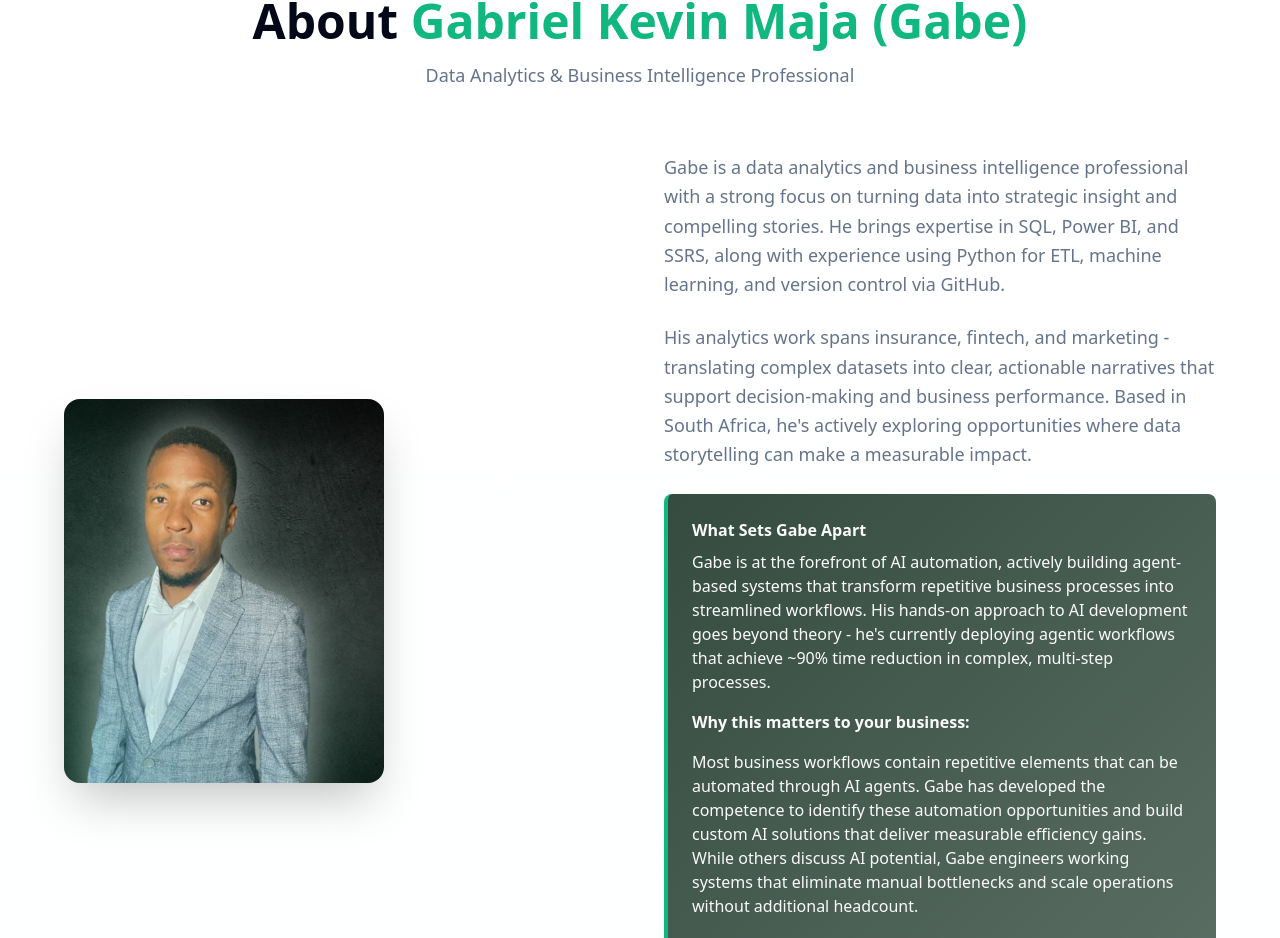
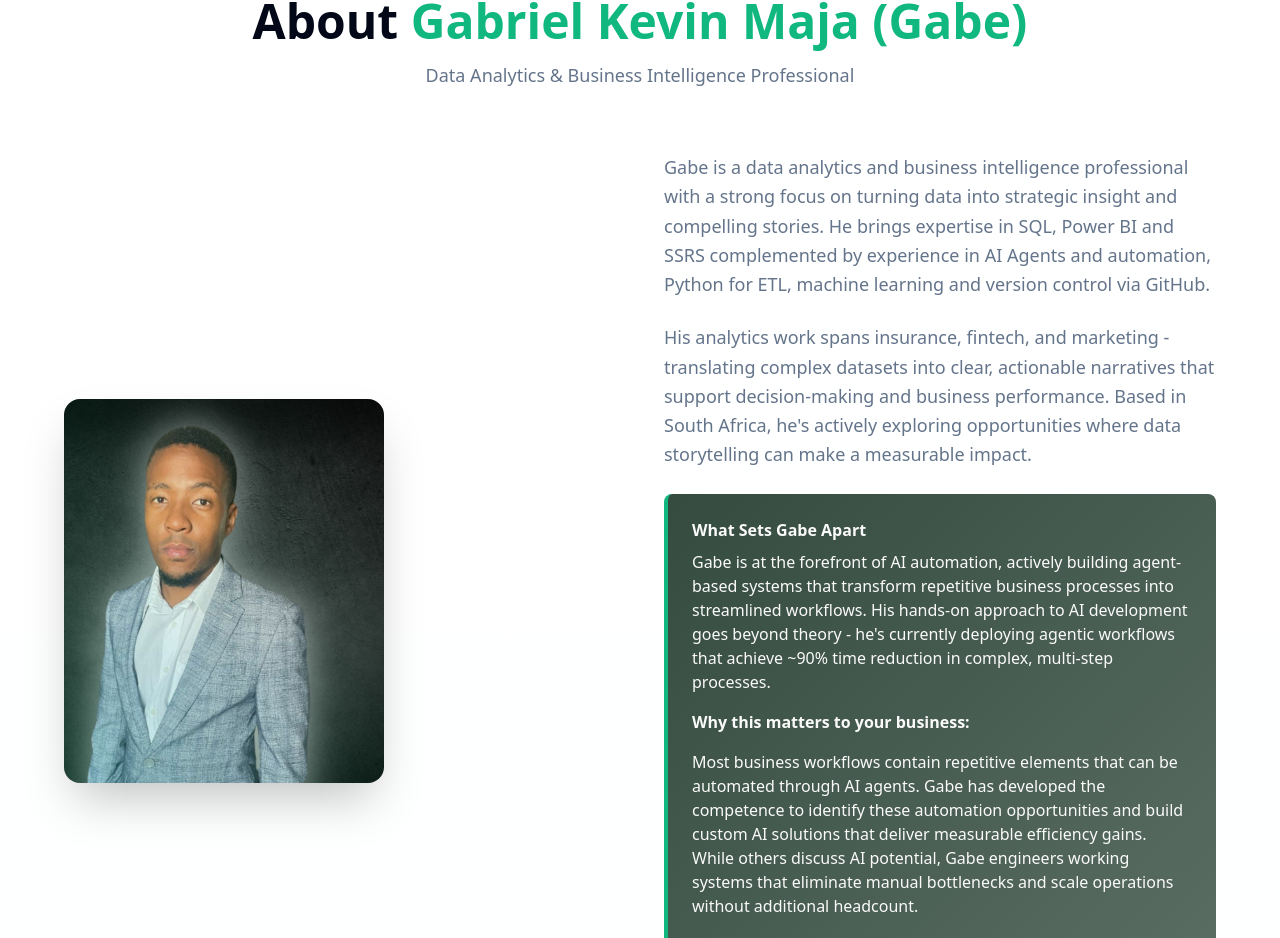
Before and after one commit to Gabe-Maja/portfolio-website, a React (Vite) app: page / in a window 1280 px wide. Shown: the part 883-1821 px from the top of the page. Built offline with nearby package versions, Linux system fonts and the light colour scheme.

Commit message:
Visual edit in Lovable
Edited UI in Lovable

```diff
--- a/src/components/AboutSection.tsx
+++ b/src/components/AboutSection.tsx
@@ -22,27 +22,17 @@ const AboutSection = () => {
             {/* Profile Image */}
             <div className="flex justify-center lg:justify-start">
               <div className="relative">
-                <img
-                  src="/media/gabe.jpg"
-                  alt="Professional headshot of Gabriel Maja, Data Analyst and Automation Specialist"
-                  className="w-80 h-96 object-cover object-center rounded-2xl shadow-2xl" // h-96 makes it taller
-                  style={{
-                    objectPosition: "center top" // This will show from the top
-                  }}
-                  loading="lazy"
-                />
+                <img src="/media/gabe.jpg" alt="Professional headshot of Gabriel Maja, Data Analyst and Automation Specialist" className="w-80 h-96 object-cover object-center rounded-2xl shadow-2xl" // h-96 makes it taller
+              style={{
+                objectPosition: "center top" // This will show from the top
+              }} loading="lazy" />
                 <div className="absolute inset-0 rounded-2xl bg-gradient-to-tr from-primary/20 to-transparent"></div>
               </div>
             </div>
 
             {/* About Content */}
             <div className="space-y-6">
-              <p className="text-lg leading-relaxed text-muted-foreground">
-                Gabe is a data analytics and business intelligence professional with a strong focus on
-                turning data into strategic insight and compelling stories. He brings expertise in SQL,
-                Power BI, and SSRS, along with experience using Python for ETL, machine learning, and
-                version control via GitHub.
-              </p>
+              <p className="text-lg leading-relaxed text-muted-foreground">Gabe is a data analytics and business intelligence professional with a strong focus on turning data into strategic insight and compelling stories. He brings expertise in SQL, Power BI and SSRS complemented by experience in AI Agents and automation, Python for ETL, machine learning and version control via GitHub.</p>
 
               <p className="text-lg leading-relaxed text-muted-foreground">
                 His analytics work spans insurance, fintech, and marketing - translating complex datasets
```
